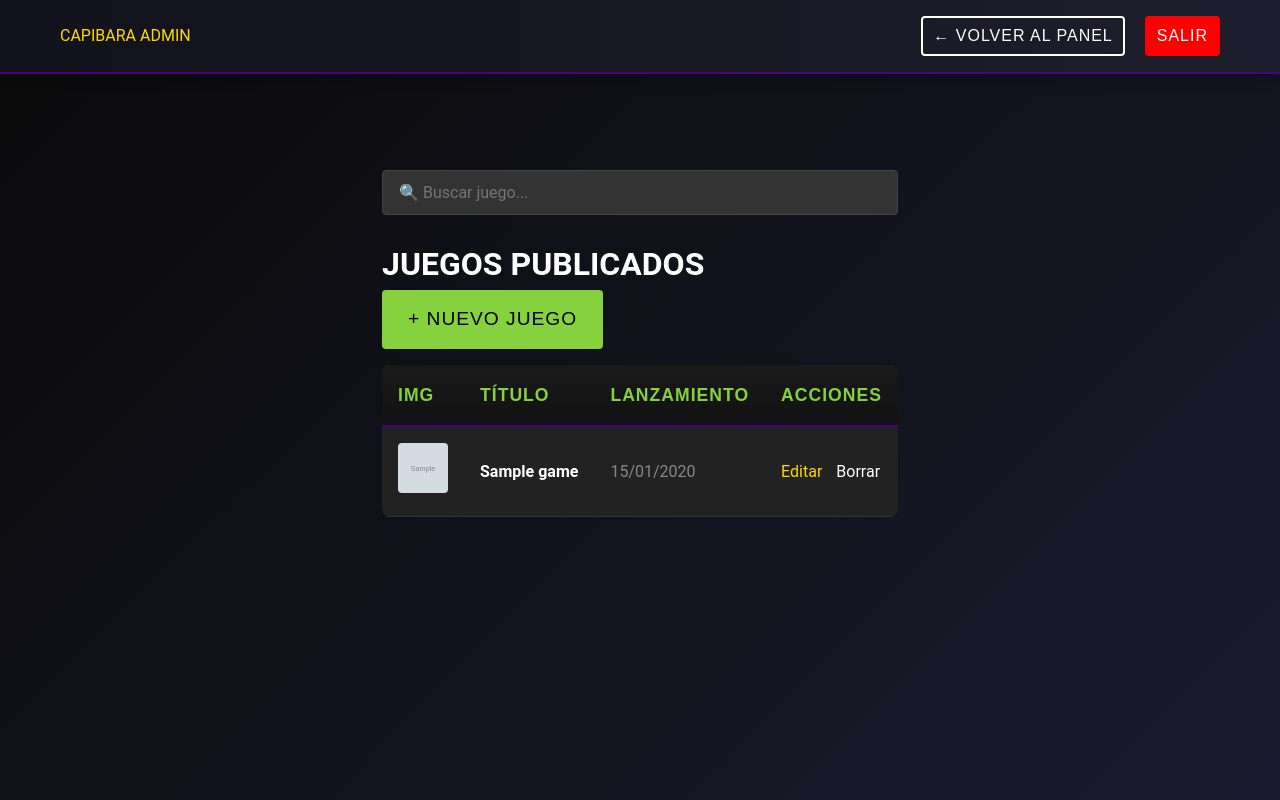
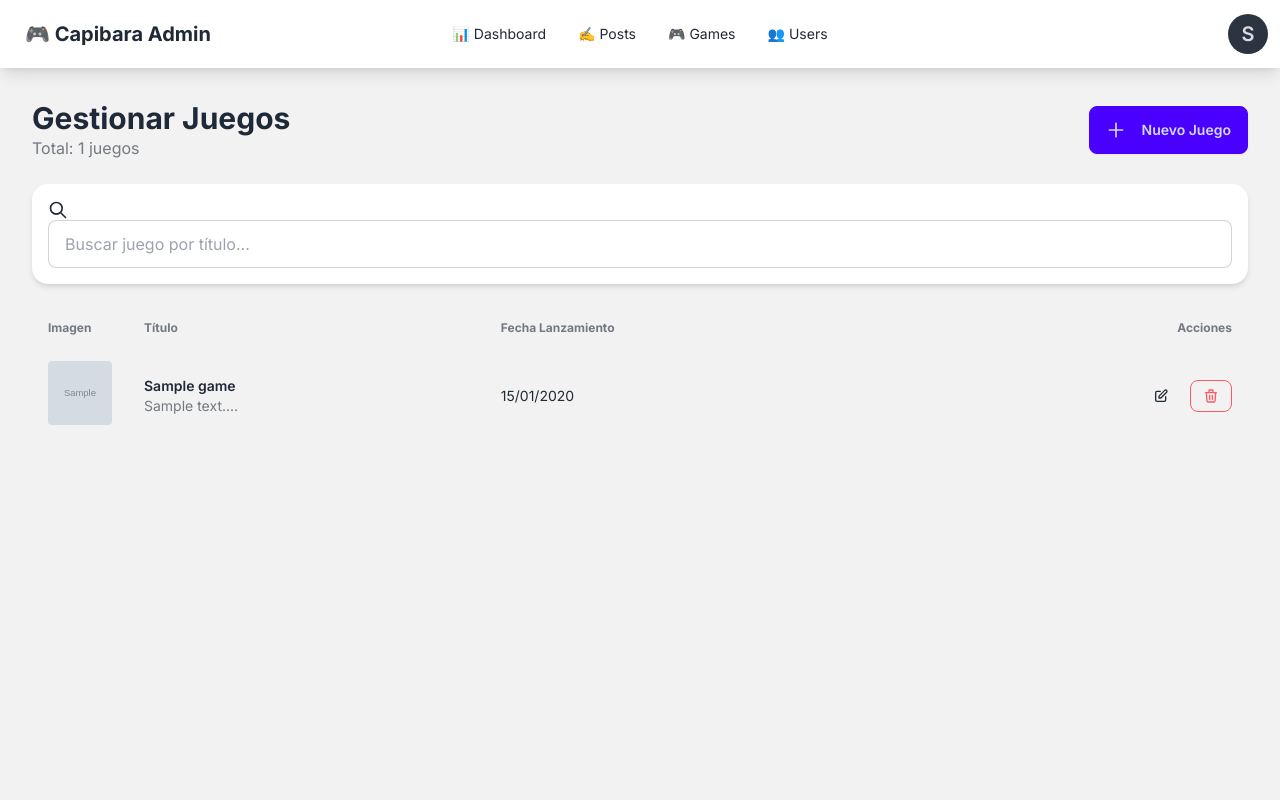
Before and after one commit to LuisEnriquePH/capibaragames.com, a PHP site: page /admin/games/index.php in a window 1280 px wide. Run offline with PHP 8.4, Linux system fonts and the light colour scheme; the visitor is signed in with stand-in values (Sample User, id 1); tables that the repository leaves empty or names only in its code hold one stand-in row (values such as "Sample post"); grey boxes marked "Sample" are stand-in pictures; some libraries are stand-ins or nearby versions.

Commit message:
feat(admin-games): migrate games list to DaisyUI
- Responsive table with game thumbnails
- Avatar component for images
- Search functionality
- Delete with POST form and CSRF
- Clean DaisyUI layout matching posts

```diff
--- a/admin/games/index.php
+++ b/admin/games/index.php
@@ -2,81 +2,118 @@
 require '../includes/auth.php';
 require '../../includes/db.php';
 
+$pageTitle = 'Games';
+
 // Obtener juegos
 $stmt = $pdo->query("SELECT * FROM games ORDER BY release_date DESC");
 $games = $stmt->fetchAll(PDO::FETCH_ASSOC);
+
+include '../includes/header-admin.php';
 ?>
-<!DOCTYPE html>
-<html lang="es">
-<head>
-    <meta charset="UTF-8">
-    <meta name="viewport" content="width=device-width, initial-scale=1.0">
-    <title>Gestionar Juegos - Capibara Admin</title>
 
-    <link rel="stylesheet" href="../../css/base.css">
-    <link rel="stylesheet" href="../../css/layout.css">
-    <link rel="stylesheet" href="../../css/components.css">
-    <link rel="stylesheet" href="../../css/pages.css">
-    <link rel="stylesheet" href="../../css/utilities.css">
-    <link rel="stylesheet" href="../../css/admin.css">
-</head>
-<body class="admin-page">
-
-    <header class="header admin-header">
-        <div class="header__container admin-header__container">
-            <div class="header__logo">
-                <a href="../index.php" class="header__logo-text text-highlight">CAPIBARA ADMIN</a>
+<!-- Page Header -->
+<div class="flex justify-between items-center mb-6">
+    <div>
+        <h1 class="text-3xl font-bold">Gestionar Juegos</h1>
+        <p class="text-base-content/60">Total: <?php echo count($games); ?> juegos</p>
     </div>
-            <nav class="header__nav d-flex align-center admin-nav-gap">
-                <a href="../index.php" class="btn btn--secondary admin-btn-sm">← Volver al Panel</a>
-                <a href="../logout.php" class="btn btn--primary admin-btn-sm">Salir</a>
-            </nav>
-        </div>
-    </header>
-
-    <main class="post-container max-w-1000">
-        <div class="admin-page-header">
+    <a href="create.php" class="btn btn-primary">
+        <svg xmlns="http://www.w3.org/2000/svg" class="h-5 w-5 mr-2" fill="none" viewBox="0 0 24 24" stroke="currentColor">
+            <path stroke-linecap="round" stroke-linejoin="round" stroke-width="2" d="M12 4v16m8-8H4" />
+        </svg>
+        Nuevo Juego
+    </a>
 </div>
 
-        <!-- Search and Filters -->
-        <div class="admin-filters mb-2">
-            <input type="search" id="search-games" class="admin-search-input" placeholder="🔍 Buscar juego..." onkeyup="filterTable(this, 'games-table')">
+<!-- Search -->
+<div class="card bg-base-100 shadow-md mb-6">
+    <div class="card-body p-4">
+        <div class="input-group w-full">
+            <span class="bg-base-200">
+                <svg xmlns="http://www.w3.org/2000/svg" class="h-5 w-5" fill="none" viewBox="0 0 24 24" stroke="currentColor">
+                    <path stroke-linecap="round" stroke-linejoin="round" stroke-width="2" d="M21 21l-6-6m2-5a7 7 0 11-14 0 7 7 0 0114 0z" />
+                </svg>
+            </span>
+            <input
+                type="search"
+                id="search-games"
+                placeholder="Buscar juego por título..."
+                class="input input-bordered w-full"
+                onkeyup="filterTable(this, 'games-table')"
+            />
         </div>
-
-            <h1 class="page-header__title m-0">JUEGOS PUBLICADOS</h1>
-            <a href="create.php" class="btn btn--accent w-auto">+ NUEVO JUEGO</a>
+    </div>
 </div>
 
 <?php if (empty($games)): ?>
-            <p class="text-center text-light-grey">No hay juegos en el portafolio aún.</p>
+    <div class="alert alert-info">
+        <svg xmlns="http://www.w3.org/2000/svg" fill="none" viewBox="0 0 24 24" class="stroke-current shrink-0 w-6 h-6">
+            <path stroke-linecap="round" stroke-linejoin="round" stroke-width="2" d="M13 16h-1v-4h-1m1-4h.01M21 12a9 9 0 11-18 0 9 9 0 0118 0z"></path>
+        </svg>
+        <span>No hay juegos en el portafolio aún.</span>
+    </div>
 <?php else: ?>
-            <div class="table-responsive">
-                <table class="admin-table" id="games-table">
+    <!-- Games Table -->
+    <div class="overflow-x-auto">
+        <table id="games-table" class="table table-zebra w-full">
             <thead>
                 <tr>
-                            <th>Img</th>
+                    <th class="w-24">Imagen</th>
                     <th>Título</th>
-                            <th>Lanzamiento</th>
-                            <th>Acciones</th>
+                    <th class="hidden md:table-cell">Fecha Lanzamiento</th>
+                    <th class="text-right">Acciones</th>
                 </tr>
             </thead>
             <tbody>
                 <?php foreach ($games as $game): ?>
-                            <tr>
+                <tr class="hover">
                     <td>
                         <?php if($game['image_url']): ?>
-                                        <img src="<?php echo htmlspecialchars($game['image_url']); ?>" alt="Thumb" class="admin-thumb">
+                            <div class="avatar">
+                                <div class="w-16 rounded">
+                                    <img src="../../<?php echo htmlspecialchars($game['image_url']); ?>" alt="<?php echo htmlspecialchars($game['title']); ?>">
+                                </div>
+                            </div>
                         <?php else: ?>
-                                        <span>📷</span>
+                            <div class="avatar placeholder">
+                                <div class="bg-neutral text-neutral-content rounded w-16">
+                                    <span class="text-2xl">🎮</span>
+                                </div>
+                            </div>
                         <?php endif; ?>
                     </td>
                     <td>
-                                    <strong><?php echo htmlspecialchars($game['title']); ?></strong>
+                        <div class="font-semibold">
+                            <?php echo htmlspecialchars($game['title']); ?>
+                        </div>
+                        <?php if (!empty($game['description'])): ?>
+                            <div class="text-sm text-base-content/60 truncate max-w-md">
+                                <?php echo htmlspecialchars(substr($game['description'], 0, 60)); ?>...
+                            </div>
+                        <?php endif; ?>
                     </td>
-                                <td class="text-grey"><?php echo date("d/m/Y", strtotime($game['release_date'])); ?></td>
-                                <td>
-                                    <a href="edit.php?id=<?php echo $game['id']; ?>" class="text-highlight mr-2">Editar</a>
-                                    <a href="delete.php?id=<?php echo $game['id']; ?>&csrf_token=<?php echo htmlspecialchars(generateCSRFToken()); ?>" class="text-white" data-delete-confirm data-item-name="<?php echo htmlspecialchars($game['title']); ?>">Borrar</a>
+                    <td class="hidden md:table-cell">
+                        <div class="text-sm">
+                            <?php echo date('d/m/Y', strtotime($game['release_date'])); ?>
+                        </div>
+                    </td>
+                    <td class="text-right">
+                        <div class="flex gap-2 justify-end">
+                            <a href="edit.php?id=<?php echo $game['id']; ?>" class="btn btn-sm btn-ghost" title="Editar">
+                                <svg xmlns="http://www.w3.org/2000/svg" class="h-4 w-4" fill="none" viewBox="0 0 24 24" stroke="currentColor">
+                                    <path stroke-linecap="round" stroke-linejoin="round" stroke-width="2" d="M11 5H6a2 2 0 00-2 2v11a2 2 0 002 2h11a2 2 0 002-2v-5m-1.414-9.414a2 2 0 112.828 2.828L11.828 15H9v-2.828l8.586-8.586z" />
+                                </svg>
+                            </a>
+                            <form method="POST" action="delete.php?id=<?php echo $game['id']; ?>" style="display: inline;"
+                                  onsubmit="return confirmDelete('<?php echo htmlspecialchars($game['title'], ENT_QUOTES); ?>')">
+                                <?php csrfField(); ?>
+                                <button type="submit" class="btn btn-sm btn-error btn-outline" title="Eliminar">
+                                    <svg xmlns="http://www.w3.org/2000/svg" class="h-4 w-4" fill="none" viewBox="0 0 24 24" stroke="currentColor">
+                                        <path stroke-linecap="round" stroke-linejoin="round" stroke-width="2" d="M19 7l-.867 12.142A2 2 0 0116.138 21H7.862a2 2 0 01-1.995-1.858L5 7m5 4v6m4-6v6m1-10V4a1 1 0 00-1-1h-4a1 1 0 00-1 1v3M4 7h16" />
+                                    </svg>
+                                </button>
+                            </form>
+                        </div>
                     </td>
                 </tr>
                 <?php endforeach; ?>
@@ -84,8 +121,12 @@ $games = $stmt->fetchAll(PDO::FETCH_ASSOC);
         </table>
     </div>
 <?php endif; ?>
-    </main>
 
-    <script src="../js/admin.js"></script>
-</body>
-</html>
+<script>
+// Confirm delete function
+function confirmDelete(title) {
+    return confirm(`¿Estás seguro de que quieres eliminar "${title}"?`);
+}
+</script>
+
+<?php include '../includes/footer-admin.php'; ?>
```
Lines whose indentation alone changed are shown as unchanged.
